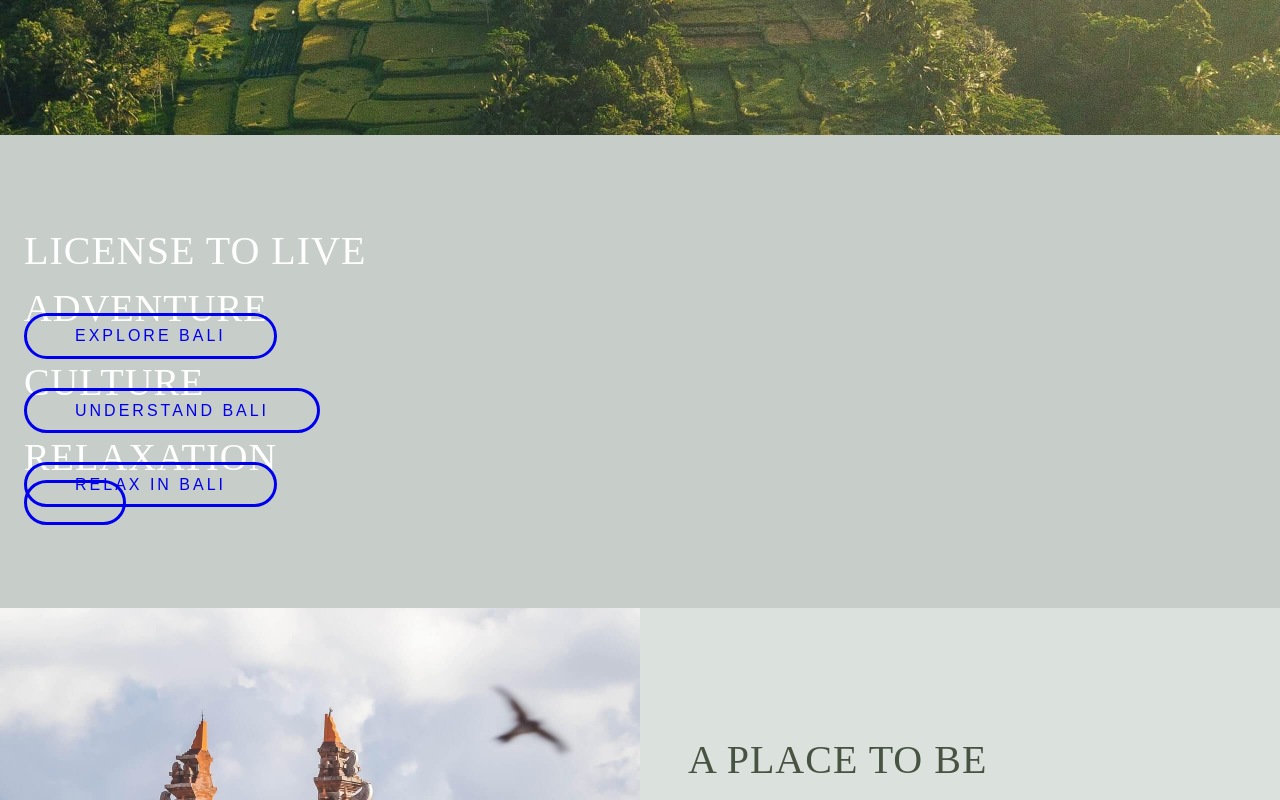
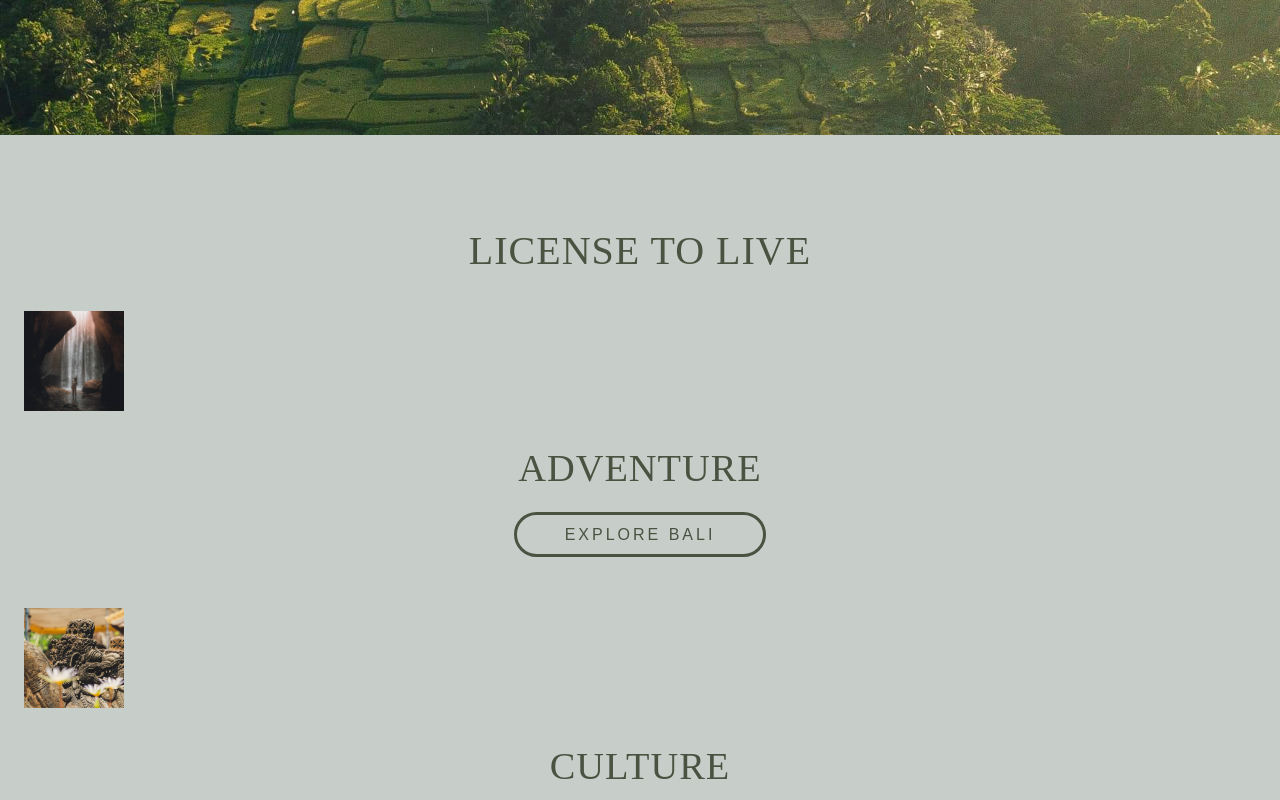
Before and after one commit to SutheeDev/react-poveda, a React (Vite) app in the folder client/: page / in a window 1280 px wide. Shown: the part 680-1480 px from the top of the page. Built offline with nearby package versions, Linux system fonts and the light colour scheme.

Commit message:
passed more props to Gallery and GalleryColumn / initially styled GalleryColumn

```diff
--- a/client/src/components/Gallery.jsx
+++ b/client/src/components/Gallery.jsx
@@ -10,15 +10,18 @@ const Gallery = ({
   btnText1,
   btnText2,
   btnText3,
+  img1,
+  img2,
+  img3,
 }) => {
   return (
     <Wrapper bgColor={bgColor}>
       <div className="container">
         <h1 className="title">{title}</h1>
         <div className="gallery-columns">
-          <GalleryColumn subTitle={subTitle1} btnText={btnText1} />
-          <GalleryColumn subTitle={subTitle2} btnText={btnText2} />
-          <GalleryColumn subTitle={subTitle3} btnText={btnText3} />
+          <GalleryColumn subTitle={subTitle1} btnText={btnText1} img={img1} />
+          <GalleryColumn subTitle={subTitle2} btnText={btnText2} img={img2} />
+          <GalleryColumn subTitle={subTitle3} btnText={btnText3} img={img3} />
         </div>
         <Button />
       </div>
@@ -29,6 +32,13 @@ export default Gallery;
 
 const Wrapper = styled.section`
   padding: 6em var(--side-contain-sm);
+  text-align: center;
+  .title {
+    color: var(--green-2);
+    margin-bottom: 1em;
+  }
+  .gallery-columns {
+  }
   @media screen and (min-width: 950px) {
     .title {
       font-size: 2.5rem;
--- a/client/src/components/GalleryColumn.jsx
+++ b/client/src/components/GalleryColumn.jsx
@@ -1,15 +1,46 @@
 import styled from "styled-components";
 import { Button } from "../components";
 
-const GalleryColumn = ({ subTitle, btnText }) => {
+const GalleryColumn = ({ subTitle, btnText, img }) => {
   return (
-    <Wrapper className="gallery-column">
-      <img src="" alt="" />
-      <h2>{subTitle}</h2>
-      <Button text={btnText} />
+    <Wrapper className="gallery-column" img={img}>
+      <div className="img"></div>
+      <h2 className="sub-title">{subTitle}</h2>
+      <Button
+        text={btnText}
+        path=""
+        bgColor="transparent"
+        bdColor="var(--green-2)"
+        txColor="var(--green-2)"
+        bgColorHover="var(--green-2)"
+        bdColorHover="var(--green-2)"
+        txColorHover="var(--white)"
+      />
     </Wrapper>
   );
 };
 export default GalleryColumn;
 
-const Wrapper = styled.div``;
+const Wrapper = styled.div`
+  padding: 0 0 4em 0;
+  .img {
+    width: 100%;
+    height: 100vw;
+    max-height: 500px;
+
+    background-image: url(${(props) => props.img});
+    background-size: cover;
+    background-repeat: no-repeat;
+    background-position: 0 70%;
+  }
+  .sub-title {
+    color: var(--green-2);
+    margin: 1em 0;
+  }
+  @media screen and (min-width: 950px) {
+    .img {
+      width: 100px;
+      height: 100px;
+    }
+  }
+`;
--- a/client/src/pages/Landing.jsx
+++ b/client/src/pages/Landing.jsx
@@ -3,6 +3,9 @@ import { Hero, Article, Gallery } from "../components";
 import imgUrl from "../assets/images/HERO_01_LANDING.jpg";
 import imgAr1 from "../assets/images/AR_HOME_01.jpg";
 import imgAr2 from "../assets/images/AR_HOME_02.jpg";
+import imgLi1 from "../assets/images/GL_LICENSE_01.jpg";
+import imgLi2 from "../assets/images/GL_LICENSE_02.jpg";
+import imgLi3 from "../assets/images/GL_LICENSE_03.jpg";
 
 const Landing = () => {
   const height = "225px";
@@ -26,6 +29,9 @@ const Landing = () => {
         btnText1="explore bali"
         btnText2="understand bali"
         btnText3="relax in bali"
+        img1={imgLi1}
+        img2={imgLi2}
+        img3={imgLi3}
         bgColor="var(--grey)"
       />
 
```
